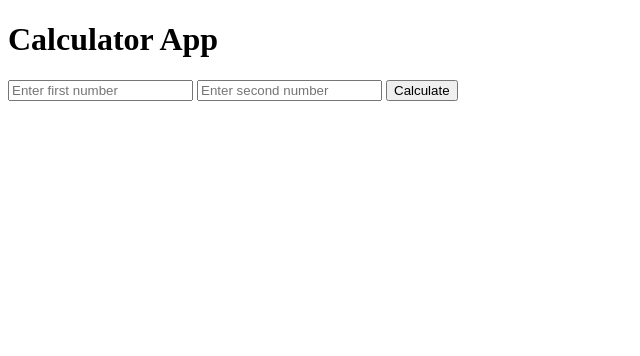
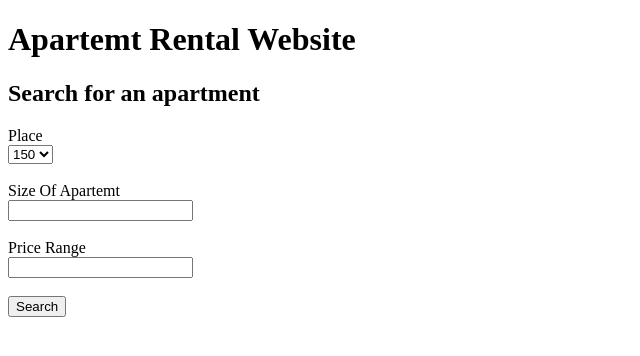
Before and after one commit to AliGreo/Flask-app, a Flask app: page / in a window 1280 px wide. Shown: the top 356 px of the page, without its empty margins (0-640 px from the left). Run offline with Flask 3, Linux system fonts and the light colour scheme.

Commit message:
updated version 2

```diff
--- a/app.py
+++ b/app.py
@@ -1,9 +1,24 @@
 
 from flask import Flask, request, render_template
 from flask_sqlalchemy import SQLAlchemy
+from flask import redirect, url_for
+import csv
+
+app = Flask(__name__)
+
+app.config['SQLALCHEMY_DATABASE_URI'] = 'sqlite:///site.db'
 
 
-app = Flask(__name__)
+db = SQLAlchemy(app)
+
+class Search(db.Model):
+    id = db.Column(db.Integer, primary_key=True)
+    place = db.Column(db.String(100), nullable=False)
+    size = db.Column(db.String, nullable=False)
+    price = db.Column(db.Float, nullable=False)
+
+    def __repr__(self):
+        return f"Search('{self.id}')"
 
 
 @app.route('/')
@@ -12,20 +27,31 @@ def home():
     return render_template('home.html')
 
 @app.route('/calculate', methods=['POST','GET'])
-def calculate():
+def get_info():
 
-    result = None
+    place, size, price = None, None, None
 
     if request.method == 'POST':
-        first_number = request.form.get('num1')
-        second_number = request.form.get('num2')
+        place = request.form['place']
+        size = request.form['size']
+        price = float(request.form['price'])
 
-        print(first_number, second_number)
+        new_search = Search(place=place, size=size, pricr=price)
 
-        result = int(first_number) + int(second_number)
+        try:
+            db.session.add(new_search)
+            db.session.commit()
+            return redirect('/done')
+        except:
+            return 'There was an issue adding your search'
 
-    return render_template('calculate.html', result=result)
 
+
+    return render_template('calculate.html')
+
+@app.route('/done', methods=['POST','GET'])
+def done():
+    return render_template('done.html')
 
 
 if __name__ == '__main__':
--- a/templates/calculate.html
+++ b/templates/done.html
@@ -1,14 +1,12 @@
 <!DOCTYPE html>
 <html lang="en">
-
 <head>
     <meta charset="UTF-8">
     <meta name="viewport" content="width=device-width, initial-scale=1.0">
     <title>Document</title>
 </head>
 <body>
-
     <a href="/">Home</a>
-    <h2>{{result}}</h2>
+    <h3>Request Submitted Succesfully</h3>
 </body>
 </html>
--- a/templates/home.html
+++ b/templates/home.html
@@ -6,20 +6,24 @@
     <title>Document</title>
 </head>
 <body>
-    <h1>Calculator App</h1>
+  <h1>Apartemt Rental Website</h1>
 
-    <form action="/calculate" method="POST">
-        <input type="text" name="num1" placeholder="Enter first number">
-        <input type="text" name="num2" placeholder="Enter second number">
-        <!-- <select name="operation">
-            <option value="add">Add</option>
-            <option value="subtract">Subtract</option>
-            <option value="multiply">Multiply</option>
-            <option value="divide">Divide</option>
-        </select>
-         -->
-         <button type="submit">Calculate</button>
+  <form action="/done" method="POST">
+    <h2>Search for an apartment</h2>
+    <label for="place">Place</label><br>
+    <select name="search" id="">
+        <option value="150">150</option>
+        <option value="480">480</option>
+        <option value="620">620</option>
+    </select><br><br>
 
-        <h4>{{result}}</h4>
+    <label for="size">Size Of Apartemt</label><br>
+    <input type="text" name="size" id=""><br><br>
+
+    <label for="price">Price Range</label><br>
+    <input type="text" name="price" id=""><br><br>
+
+    <input type="submit" value="Search">
+</form>
 </body>
 </html>
```
Also changed, not shown: instance/site.db (added).
